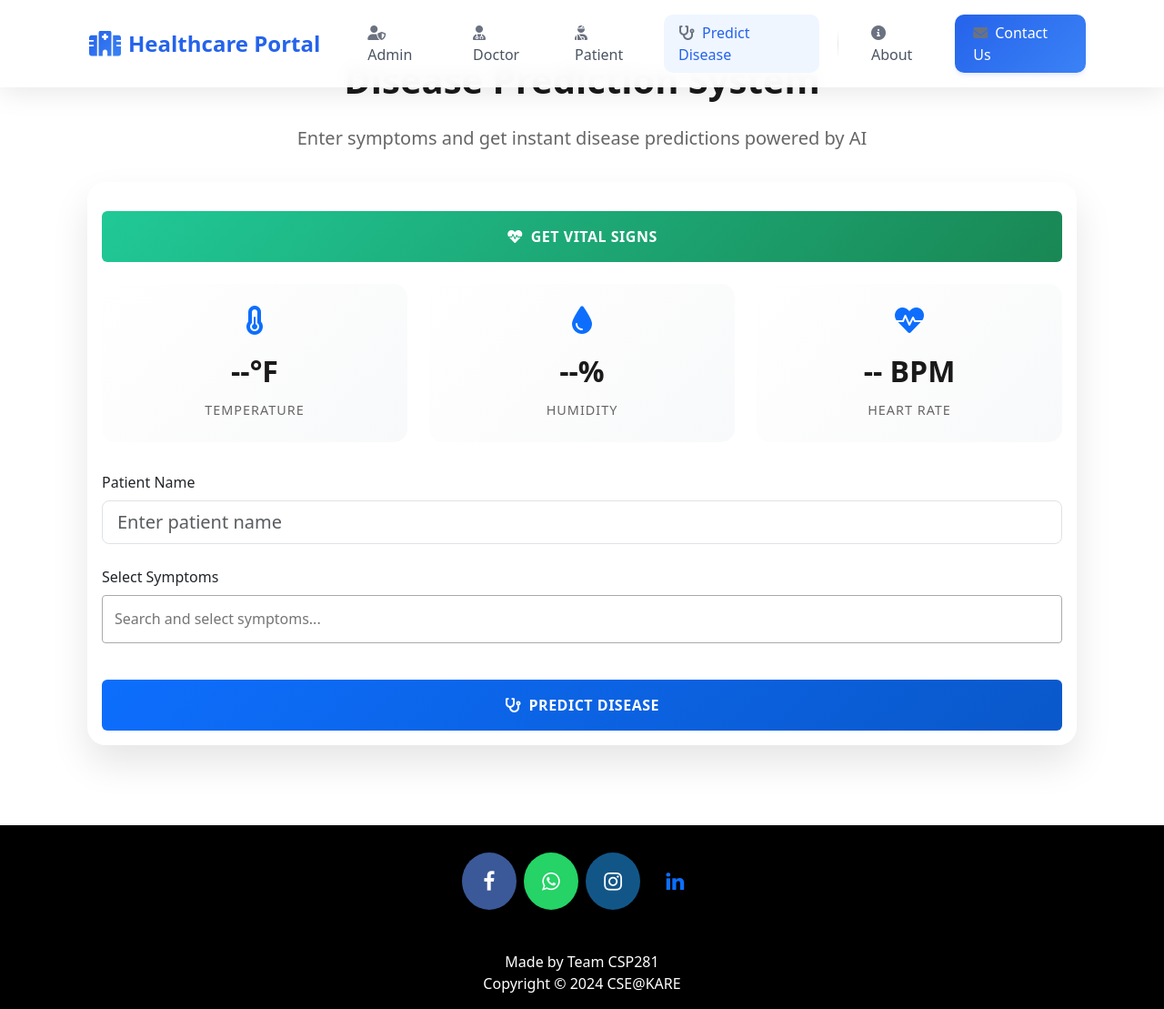
After one commit to solstxce/DiseasePredictor, a Django app: page /predict-disease in a window 1280 px wide. The commit adds this page. Shown: the whole page at 91% size. Run offline with Django 3.2, Linux system fonts and the light colour scheme; parts of the project's set-up code (start-up, migrations or seed data) failed here and were passed over; some libraries are stand-ins or nearby versions.

Commit message:
updated data

```diff
--- a/hospital/views.py
+++ b/hospital/views.py
@@ -2,12 +2,14 @@ from django.shortcuts import render,redirect,reverse
 from . import forms,models
 from django.db.models import Sum
 from django.contrib.auth.models import Group
-from django.http import HttpResponseRedirect
+from django.http import HttpResponseRedirect, JsonResponse
 from django.core.mail import send_mail
 from django.contrib.auth.decorators import login_required,user_passes_test
 from datetime import datetime,timedelta,date
 from django.conf import settings
 from django.db.models import Q
+import json
+import requests
 
 # Create your views here.
 def home_view(request):
@@ -819,3 +821,6 @@ def contactus_view(request):
             send_mail(str(name)+' || '+str(email),message,settings.EMAIL_HOST_USER, settings.EMAIL_RECEIVING_USER, fail_silently = False)
             return render(request, 'hospital/contactussuccess.html')
     return render(request, 'hospital/contactus.html', {'form':sub})
+
+def predict_disease_view(request):
+    return render(request, 'hospital/predict_disease.html')
--- a/hospitalmanagement/urls.py
+++ b/hospitalmanagement/urls.py
@@ -63,6 +63,8 @@ urlpatterns = [
     path('admin-approve-appointment', views.admin_approve_appointment_view,name='admin-approve-appointment'),
     path('approve-appointment/<int:pk>', views.approve_appointment_view,name='approve-appointment'),
     path('reject-appointment/<int:pk>', views.reject_appointment_view,name='reject-appointment'),
+    path('predict-disease', views.predict_disease_view, name='predict-disease'),
+    # path('predict-disease-result', views.predict_disease_result_view, name='predict-disease-result'),
 ]
 
 
--- a/templates/hospital/navbar.html
+++ b/templates/hospital/navbar.html
@@ -187,17 +187,22 @@
               <i class="fas fa-user-injured me-2"></i>Patient
             </a>
           </li>
+          <li class="nav-item" style="--animation-order: 4">
+            <a class="nav-link" href="/predict-disease">
+              <i class="fas fa-stethoscope me-2"></i>Predict Disease
+            </a>
+          </li>
         </ul>
 
         <div class="divider d-none d-lg-block"></div>
 
         <ul class="navbar-nav">
-          <li class="nav-item" style="--animation-order: 4">
+          <li class="nav-item" style="--animation-order: 5">
             <a class="nav-link" href="/aboutus">
               <i class="fas fa-info-circle me-2"></i>About
             </a>
           </li>
-          <li class="nav-item" style="--animation-order: 5">
+          <li class="nav-item" style="--animation-order: 6">
             <a class="nav-link nav-button" href="/contactus">
               <i class="fas fa-envelope me-2"></i>Contact Us
             </a>
--- /dev/null
+++ b/templates/hospital/predict_disease.html
@@ -0,0 +1,436 @@
+{% extends 'hospital/homebase.html' %}
+{% load static %}
+
+{% block content %}
+<style>
+    .prediction-section {
+        min-height: 80vh;
+        background: linear-gradient(to right, rgba(255, 255, 255, 0.9), rgba(255, 255, 255, 0.9));
+        padding: 4rem 6rem;
+    }
+
+    .prediction__container {
+        max-width: 1400px;
+        margin: 0 auto;
+    }
+
+    .prediction__title {
+        font-size: 2.5rem;
+        line-height: 1.2;
+        margin-bottom: 1.5rem;
+        color: #1a1a1a;
+        font-weight: 700;
+        text-align: center;
+    }
+
+    .prediction__subtitle {
+        font-size: 1.25rem;
+        line-height: 1.6;
+        color: #666;
+        margin-bottom: 2rem;
+        text-align: center;
+    }
+
+    .card {
+        border: none;
+        border-radius: 20px;
+        box-shadow: 0 20px 40px rgba(0, 0, 0, 0.1);
+        transition: transform 0.3s ease;
+    }
+
+    .card:hover {
+        transform: translateY(-5px);
+    }
+
+    .vitals-grid {
+        display: grid;
+        grid-template-columns: repeat(auto-fit, minmax(250px, 1fr));
+        gap: 1.5rem;
+        margin-bottom: 2rem;
+    }
+
+    .vital-card {
+        position: relative;
+        overflow: hidden;
+        background: linear-gradient(135deg, #ffffff 0%, #f8f9fa 100%);
+        padding: 1.5rem;
+        border-radius: 15px;
+        text-align: center;
+    }
+
+    .vital-icon {
+        font-size: 2rem;
+        color: #0d6efd;
+        margin-bottom: 1rem;
+    }
+
+    .vital-value {
+        font-size: 2rem;
+        font-weight: 700;
+        color: #1a1a1a;
+        margin-bottom: 0.5rem;
+    }
+
+    .vital-label {
+        color: #666;
+        font-size: 0.9rem;
+        text-transform: uppercase;
+        letter-spacing: 1px;
+    }
+
+    .select2-container {
+        width: 100% !important;
+    }
+
+    .select2-container--default .select2-selection--multiple {
+        border: 2px solid #e2e8f0;
+        border-radius: 12px;
+        padding: 0.5rem;
+    }
+
+    .select2-container--default.select2-container--focus .select2-selection--multiple {
+        border-color: #0d6efd;
+        box-shadow: 0 0 0 0.25rem rgba(13, 110, 253, 0.25);
+    }
+
+    .btn-predict {
+        padding: 1rem 2rem;
+        font-weight: 600;
+        text-transform: uppercase;
+        letter-spacing: 0.5px;
+        background: linear-gradient(135deg, #0d6efd 0%, #0a58ca 100%);
+        border: none;
+        transition: all 0.3s ease;
+        width: 100%;
+        margin-top: 1rem;
+    }
+
+    .btn-predict:hover {
+        transform: translateY(-2px);
+        box-shadow: 0 5px 15px rgba(13, 110, 253, 0.3);
+    }
+
+    .vital-loading {
+        position: absolute;
+        top: 0;
+        left: 0;
+        width: 100%;
+        height: 100%;
+        background: rgba(255, 255, 255, 0.9);
+        display: flex;
+        align-items: center;
+        justify-content: center;
+        z-index: 1;
+    }
+
+    .progress-bar {
+        height: 3px;
+        background: #0d6efd;
+        position: absolute;
+        bottom: 0;
+        left: 0;
+        width: 0;
+        transition: width 0.1s linear;
+    }
+
+    .vital-error {
+        color: #dc3545;
+        font-size: 0.9rem;
+        margin-top: 0.5rem;
+    }
+
+    .btn-get-vitals {
+        background: linear-gradient(135deg, #20c997 0%, #198754 100%);
+        margin-bottom: 1.5rem;
+    }
+
+    .btn-get-vitals:hover {
+        box-shadow: 0 5px 15px rgba(32, 201, 151, 0.3);
+    }
+
+    @media (max-width: 768px) {
+        .prediction-section {
+            padding: 2rem;
+        }
+
+        .prediction__title {
+            font-size: 2rem;
+        }
+    }
+</style>
+
+<section class="prediction-section">
+    <div class="prediction__container">
+        <h1 class="prediction__title">Disease Prediction System</h1>
+        <p class="prediction__subtitle">Enter symptoms and get instant disease predictions powered by AI</p>
+
+        <div class="card mb-4">
+            <div class="card-body">
+                <!-- Get Vitals Button -->
+                <button class="btn btn-success btn-predict btn-get-vitals" id="getVitalsBtn">
+                    <i class="fas fa-heartbeat me-2"></i>Get Vital Signs
+                </button>
+
+                <!-- Vital Signs Display -->
+                <div class="vitals-grid">
+                    <div class="vital-card">
+                        <div class="vital-loading" style="display: none;">
+                            <div class="spinner-border text-primary" role="status">
+                                <span class="visually-hidden">Loading...</span>
+                            </div>
+                            <div class="progress-bar"></div>
+                        </div>
+                        <i class="fas fa-thermometer-half vital-icon"></i>
+                        <div class="vital-value" id="temperatureValue">--°F</div>
+                        <div class="vital-label">Temperature</div>
+                        <div class="vital-error" id="temperatureError" style="display: none;"></div>
+                    </div>
+                    <div class="vital-card">
+                        <div class="vital-loading" style="display: none;">
+                            <div class="spinner-border text-primary" role="status">
+                                <span class="visually-hidden">Loading...</span>
+                            </div>
+                            <div class="progress-bar"></div>
+                        </div>
+                        <i class="fas fa-tint vital-icon"></i>
+                        <div class="vital-value" id="humidityValue">--%</div>
+                        <div class="vital-label">Humidity</div>
+                        <div class="vital-error" id="humidityError" style="display: none;"></div>
+                    </div>
+                    <div class="vital-card">
+                        <div class="vital-loading" style="display: none;">
+                            <div class="spinner-border text-primary" role="status">
+                                <span class="visually-hidden">Loading...</span>
+                            </div>
+                            <div class="progress-bar"></div>
+                        </div>
+                        <i class="fas fa-heartbeat vital-icon"></i>
+                        <div class="vital-value" id="pulseValue">-- BPM</div>
+                        <div class="vital-label">Heart Rate</div>
+                        <div class="vital-error" id="pulseError" style="display: none;"></div>
+                    </div>
+                </div>
+
+                <!-- Patient Name Input -->
+                <div class="form-group mb-4">
+                    <label class="form-label">Patient Name</label>
+                    <input type="text" class="form-control form-control-lg" id="patientName" placeholder="Enter patient name">
+                </div>
+
+                <!-- Symptoms Selection -->
+                <div class="form-group mb-4">
+                    <label class="form-label">Select Symptoms</label>
+                    <select class="form-control" id="symptoms" multiple data-placeholder="Search and select symptoms...">
+                        <!-- Will be populated via JavaScript -->
+                    </select>
+                </div>
+
+                <!-- Prediction Button -->
+                <button class="btn btn-primary btn-predict" id="predictButton">
+                    <i class="fas fa-stethoscope me-2"></i>Predict Disease
+                </button>
+            </div>
+        </div>
+
+        <!-- Results Card -->
+        <div class="card" id="resultsCard" style="display: none;">
+            <div class="card-body">
+                <h4 class="card-title mb-3">Prediction Results</h4>
+                <div id="predictionResults"></div>
+            </div>
+        </div>
+    </div>
+</section>
+
+<!-- Include necessary scripts -->
+<link href="https://cdn.jsdelivr.net/npm/select2@4.1.0-rc.0/dist/css/select2.min.css" rel="stylesheet" />
+<script src="https://code.jquery.com/jquery-3.6.0.min.js"></script>
+<script src="https://cdn.jsdelivr.net/npm/select2@4.1.0-rc.0/dist/js/select2.min.js"></script>
+
+<script>
+    // List of symptoms
+    const symptoms_list = [
+    "itching", "skin_rash", "nodal_skin_eruptions", "continuous_sneezing", "shivering", "chills", "joint_pain",
+    "stomach_pain", "acidity", "ulcers_on_tongue", "muscle_wasting", "vomiting", "burning_micturition",
+    "spotting_urination", "fatigue", "weight_gain", "anxiety", "cold_hands_and_feets", "mood_swings",
+    "weight_loss", "restlessness", "lethargy", "patches_in_throat", "irregular_sugar_level", "cough",
+    "high_fever", "sunken_eyes", "breathlessness", "sweating", "dehydration", "indigestion", "headache",
+    "yellowish_skin", "dark_urine", "nausea", "loss_of_appetite", "pain_behind_the_eyes", "back_pain",
+    "constipation", "abdominal_pain", "diarrhoea", "mild_fever", "yellow_urine", "yellowing_of_eyes",
+    "acute_liver_failure", "fluid_overload", "swelling_of_stomach", "swelled_lymph_nodes", "malaise",
+    "blurred_and_distorted_vision", "phlegm", "throat_irritation", "redness_of_eyes", "sinus_pressure",
+    "runny_nose", "congestion", "chest_pain", "weakness_in_limbs", "fast_heart_rate",
+    "pain_during_bowel_movements", "pain_in_anal_region", "bloody_stool", "irritation_in_anus", "neck_pain",
+    "dizziness", "cramps", "bruising", "obesity", "swollen_legs", "swollen_blood_vessels",
+    "puffy_face_and_eyes", "enlarged_thyroid", "brittle_nails", "swollen_extremeties", "excessive_hunger",
+    "extra_marital_contacts", "drying_and_tingling_lips", "slurred_speech", "knee_pain", "hip_joint_pain",
+    "muscle_weakness", "stiff_neck", "swelling_joints", "movement_stiffness", "spinning_movements",
+    "loss_of_balance", "unsteadiness", "weakness_of_one_body_side", "loss_of_smell", "bladder_discomfort",
+    "foul_smell_of_urine", "continuous_feel_of_urine", "passage_of_gases", "internal_itching",
+    "toxic_look_(typhos)", "depression", "irritability", "muscle_pain", "altered_sensorium",
+    "red_spots_over_body", "belly_pain", "abnormal_menstruation", "dischromic_patches",
+    "watering_from_eyes", "increased_appetite", "polyuria", "family_history", "mucoid_sputum",
+    "rusty_sputum", "lack_of_concentration", "visual_disturbances", "receiving_blood_transfusion",
+    "receiving_unsterile_injections", "coma", "stomach_bleeding", "distention_of_abdomen",
+    "history_of_alcohol_consumption", "fluid_overload", "blood_in_sputum", "prominent_veins_on_calf",
+    "palpitations", "painful_walking", "pus_filled_pimples", "blackheads", "scurring", "skin_peeling",
+    "silver_like_dusting", "small_dents_in_nails", "inflammatory_nails", "blister",
+    "red_sore_around_nose", "yellow_crust_ooze"
+];
+
+    $(document).ready(function() {
+        // Initialize Select2
+        $('#symptoms').select2({
+            data: symptoms_list.map(symptom => ({
+                id: symptom,
+                text: symptom.replace(/_/g, ' ').replace(/\b\w/g, l => l.toUpperCase())
+            }))
+        });
+
+        // Function to get vital signs with 10-second verification
+        async function getVitalSigns() {
+            const readings = {
+                temperature: [],
+                humidity: [],
+                pulse: []
+            };
+            const startTime = Date.now();
+            const duration = 10000; // 10 seconds
+            let progress = 0;
+
+            // Show loading state
+            $('.vital-loading').show();
+            $('.vital-error').hide();
+            $('#getVitalsBtn').prop('disabled', true).html(
+                '<span class="spinner-border spinner-border-sm me-2"></span>Measuring Vitals...'
+            );
+
+            try {
+                while (Date.now() - startTime < duration) {
+                    progress = ((Date.now() - startTime) / duration) * 100;
+                    $('.progress-bar').css('width', `${progress}%`);
+
+                    // Get vital signs
+                    const response = await fetch('https://api.predictors.site/api/data');
+                    if (!response.ok) throw new Error('Failed to fetch vital signs');
+
+                    const data = await response.json();
+                    readings.temperature.push(parseFloat(data.temperature));
+                    readings.humidity.push(parseFloat(data.humidity));
+                    readings.pulse.push(parseFloat(data.pulse));
+
+                    await new Promise(resolve => setTimeout(resolve, 500));
+                }
+
+                // Calculate averages
+                const averages = {
+                    temperature: readings.temperature.reduce((a, b) => a + b, 0) / readings.temperature.length,
+                    humidity: readings.humidity.reduce((a, b) => a + b, 0) / readings.humidity.length,
+                    pulse: readings.pulse.reduce((a, b) => a + b, 0) / readings.pulse.length
+                };
+
+                // Update display with averages
+                $('#temperatureValue').text(`${averages.temperature.toFixed(1)}°F`);
+                $('#humidityValue').text(`${averages.humidity.toFixed(1)}%`);
+                $('#pulseValue').text(`${averages.pulse.toFixed(0)} BPM`);
+
+            } catch (error) {
+                console.error('Error:', error);
+
+                // Generate realistic fallback values
+                const getFallbackValue = (min, max) => (Math.random() * (max - min) + min).toFixed(1);
+
+                // Temperature: Normal body temperature range (97°F to 99°F)
+                const fallbackTemp = getFallbackValue(97, 99);
+                $('#temperatureValue').text(`${fallbackTemp}°F`);
+                $('#temperatureError').text('Using estimated value').show();
+
+                // Humidity: Normal room humidity range (30% to 50%)
+                const fallbackHumidity = getFallbackValue(30, 50);
+                $('#humidityValue').text(`${fallbackHumidity}%`);
+                $('#humidityError').text('Using estimated value').show();
+
+                // Pulse: Normal resting heart rate range (60-100 BPM)
+                const fallbackPulse = Math.round(getFallbackValue(60, 100));
+                $('#pulseValue').text(`${fallbackPulse} BPM`);
+                $('#pulseError').text('Using estimated value').show();
+
+            } finally {
+                // Reset UI
+                $('.vital-loading').hide();
+                $('.progress-bar').css('width', '0%');
+                $('#getVitalsBtn').prop('disabled', false).html(
+                    '<i class="fas fa-heartbeat me-2"></i>Get Vital Signs'
+                );
+            }
+        }
+
+        // Handle get vitals button click
+        $('#getVitalsBtn').click(getVitalSigns);
+
+        // Handle prediction with error handling
+        $('#predictButton').click(function() {
+            const selectedSymptoms = $('#symptoms').val();
+            const patientName = $('#patientName').val();
+
+            if (!selectedSymptoms.length) {
+                alert('Please select at least one symptom');
+                return;
+            }
+
+            // Show loading state
+            $(this).prop('disabled', true).html(
+                '<span class="spinner-border spinner-border-sm me-2"></span>Predicting...'
+            );
+
+            // Send prediction request
+            fetch('https://api.predictors.site/api/predict', {
+                method: 'POST',
+                headers: {
+                    'Content-Type': 'application/json'
+                },
+                body: JSON.stringify({
+                    symptoms: selectedSymptoms,
+                    patient_name: patientName,
+                    vitals: {
+                        temperature: parseFloat($('#temperatureValue').text()),
+                        humidity: parseFloat($('#humidityValue').text()),
+                        pulse: parseFloat($('#pulseValue').text())
+                    }
+                })
+            })
+            .then(response => {
+                if (!response.ok) throw new Error('Prediction failed');
+                return response.json();
+            })
+            .then(data => {
+                const resultsHtml = `
+                    <div class="alert alert-success">
+                        <h5>Predicted Disease: ${data.disease}</h5>
+                        <p>Confidence: ${(data.confidence * 100).toFixed(1)}%</p>
+                    </div>
+                `;
+                $('#predictionResults').html(resultsHtml);
+                $('#resultsCard').slideDown();
+            })
+            .catch(error => {
+                console.error('Error:', error);
+                $('#predictionResults').html(`
+                    <div class="alert alert-danger">
+                        <h5>Prediction Failed</h5>
+                        <p>Please try again or contact support if the problem persists.</p>
+                    </div>
+                `);
+                $('#resultsCard').slideDown();
+            })
+            .finally(() => {
+                // Reset button state
+                $('#predictButton').prop('disabled', false).html(
+                    '<i class="fas fa-stethoscope me-2"></i>Predict Disease'
+                );
+            });
+        });
+    });
+</script>
+
+{% endblock content %}
```
Also changed, not shown: templates/hospital/doctorsignup.html (+4 -3 lines), templates/hospital/patientlogin.html (+75 -36 lines), db.sqlite3.
